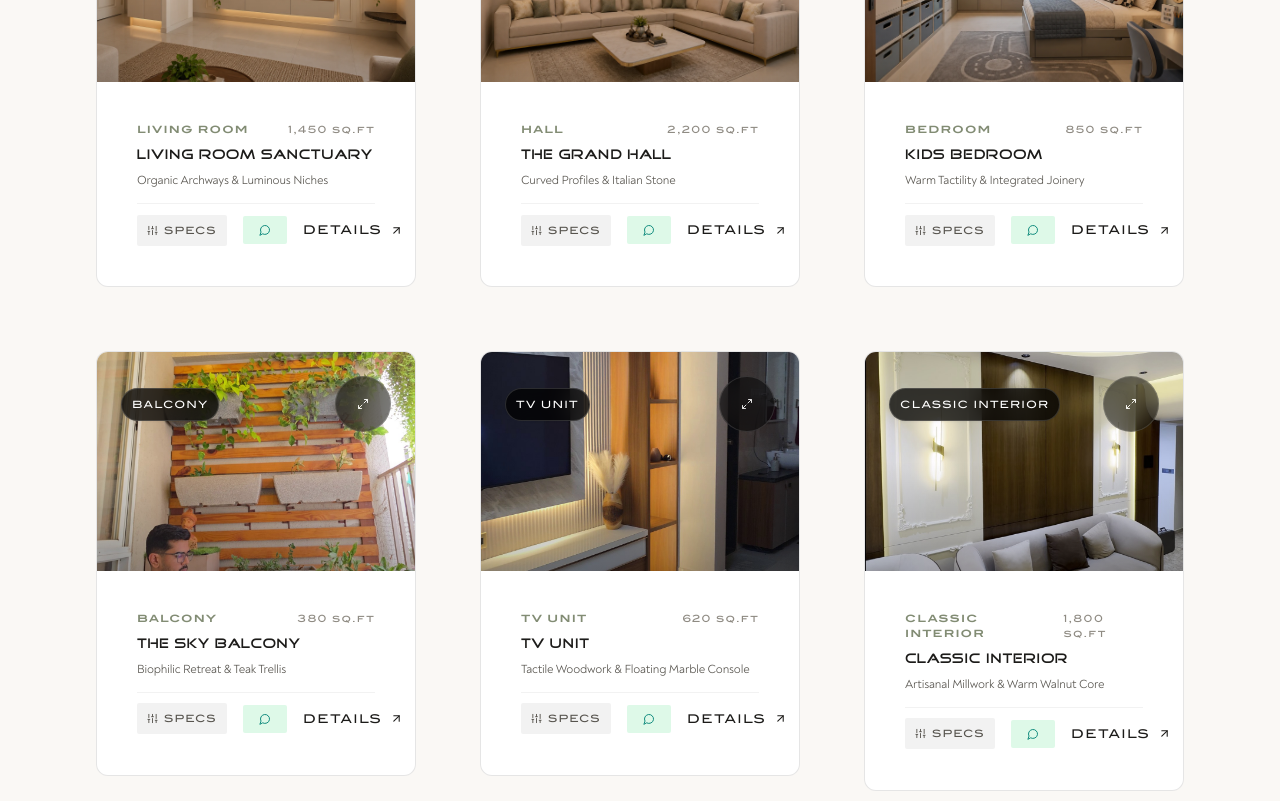
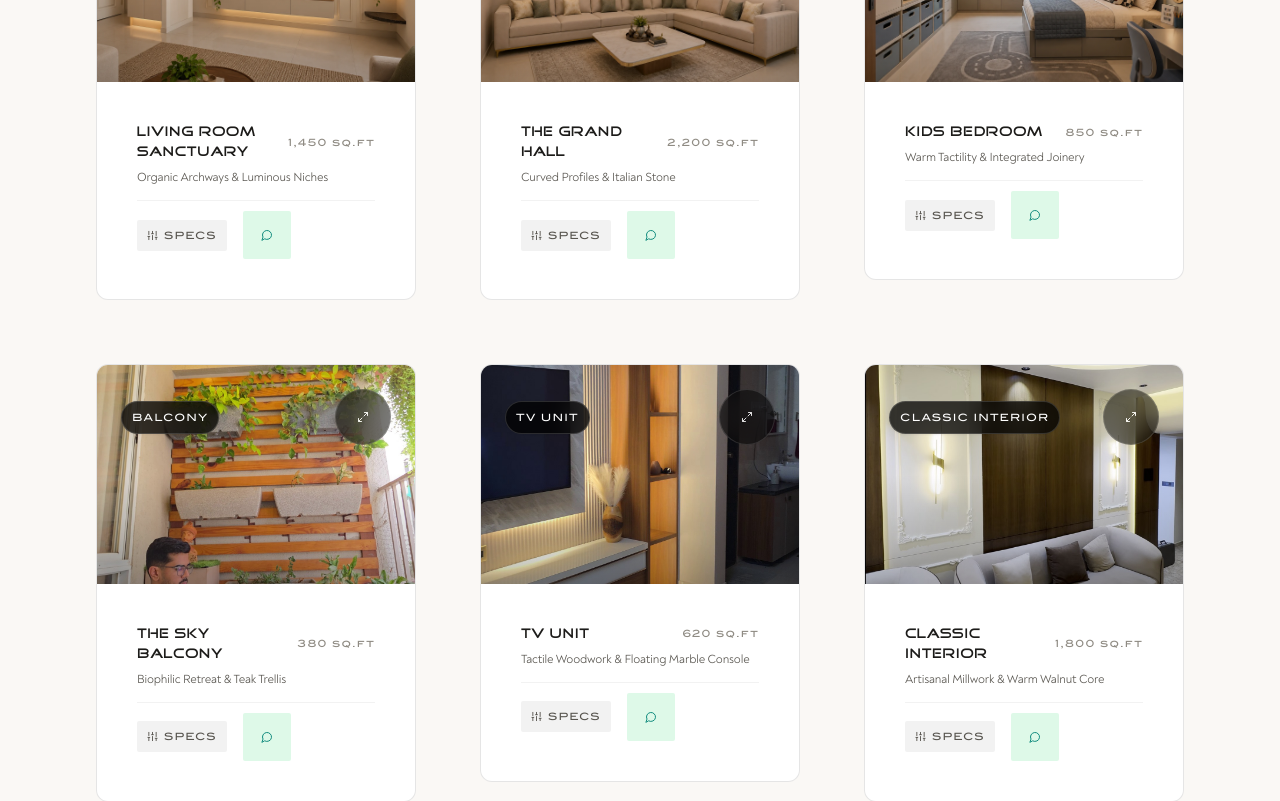
Before and after one commit to purva-de/antigravitytest, a React (Vite) app: page / in a window 1280 px wide. Shown: the part 2600-3401 px from the top of the page. Built offline with nearby package versions, Linux system fonts and the light colour scheme; the HTML template or start-up script is replaced by a standard one.

Commit message:
Remove duplicate room category name and keep only SPECS button and contact symbol on project cards

```diff
--- a/src/components/ProjectCard.jsx
+++ b/src/components/ProjectCard.jsx
@@ -361,25 +361,20 @@ export default function ProjectCard({
       <div className="p-4 sm:p-5 flex flex-col flex-1 justify-between">
         <div>
           <div className="flex items-center justify-between gap-2 mb-1">
-            <span className="text-[10px] font-mono text-[#828C74] dark:text-[#A09C94] uppercase tracking-widest font-semibold">
-              {project.category}
-            </span>
-            <span className="text-[10px] font-mono text-[#8F8B83] dark:text-[#7A766F]">
+            <h3 className="font-serif text-xs sm:text-sm font-normal text-[#1C1B19] dark:text-[#FAF8F5] tracking-tight group-hover:text-[#4F5542] dark:group-hover:text-[#D9CEBE] transition-colors duration-200">
+              {project.name}
+            </h3>
+            <span className="text-[10px] font-mono text-[#8F8B83] dark:text-[#7A766F] shrink-0">
               {project.area}
             </span>
           </div>
-
-          <h3 className="font-serif text-xs sm:text-sm font-normal text-[#1C1B19] dark:text-[#FAF8F5] tracking-tight group-hover:text-[#4F5542] dark:group-hover:text-[#D9CEBE] transition-colors duration-200">
-            {project.name}
-          </h3>
-          <p className="text-xs text-[#57544E] dark:text-[#A09C94] font-light mt-1 line-clamp-1">
+          <p className="text-xs text-[#57544E] dark:text-[#A09C94] font-light line-clamp-1">
             {project.subtitle}
           </p>
         </div>
 
-        {/* Action Buttons: Mobile shows Specs + Contact only; Desktop shows Specs + Contact + Details */}
-        <div className="mt-3.5 pt-2.5 border-t border-black/5 dark:border-white/5 flex items-center justify-between gap-2">
-          <div className="flex items-center gap-1.5 sm:gap-2">
+        {/* Action Buttons: Specs + Contact symbol only */}
+        <div className="mt-3.5 pt-2.5 border-t border-black/5 dark:border-white/5 flex items-center gap-1.5 sm:gap-2">
           <button
             onClick={handleToggleSpecs}
             className={`px-3 py-1.5 sm:px-2.5 sm:py-1 rounded-sm text-[10px] font-mono tracking-wider transition-colors flex items-center gap-1.5 ${
@@ -399,23 +394,12 @@ export default function ProjectCard({
             target="_blank"
             rel="noopener noreferrer"
             onClick={(e) => e.stopPropagation()}
-              className="px-2.5 py-1.5 sm:px-2 sm:py-1 rounded-sm bg-[#25D366]/15 hover:bg-[#25D366] text-[#128C7E] hover:text-white dark:text-[#25D366] dark:hover:text-black transition-colors flex items-center gap-1.5 text-[10px] font-mono font-medium"
+            className="w-7 h-7 sm:w-6 sm:h-6 rounded-sm bg-[#25D366]/15 hover:bg-[#25D366] text-[#128C7E] hover:text-white dark:text-[#25D366] dark:hover:text-black transition-colors flex items-center justify-center shrink-0"
             title={`Contact Consilio Studios about ${project.name}`}
             aria-label={`Contact about ${project.name}`}
           >
             <MessageCircle size={12} />
-              <span className="md:hidden">CONTACT</span>
           </a>
-          </div>
-
-          {/* Desktop-Only Details Action */}
-          <button
-            onClick={() => onSelect(project)}
-            className="hidden md:inline-flex items-center gap-1 py-1 text-xs font-mono uppercase tracking-wider text-[#1C1B19] dark:text-[#FAF8F5] hover:text-[#4F5542] dark:hover:text-[#D9CEBE] transition-colors group/btn"
-          >
-            <span>Details</span>
-            <ArrowUpRight size={13} className="group-hover/btn:translate-x-0.5 group-hover/btn:-translate-y-0.5 transition-transform" />
-          </button>
         </div>
       </div>
     </article>
```
Lines whose indentation alone changed are shown as unchanged.
